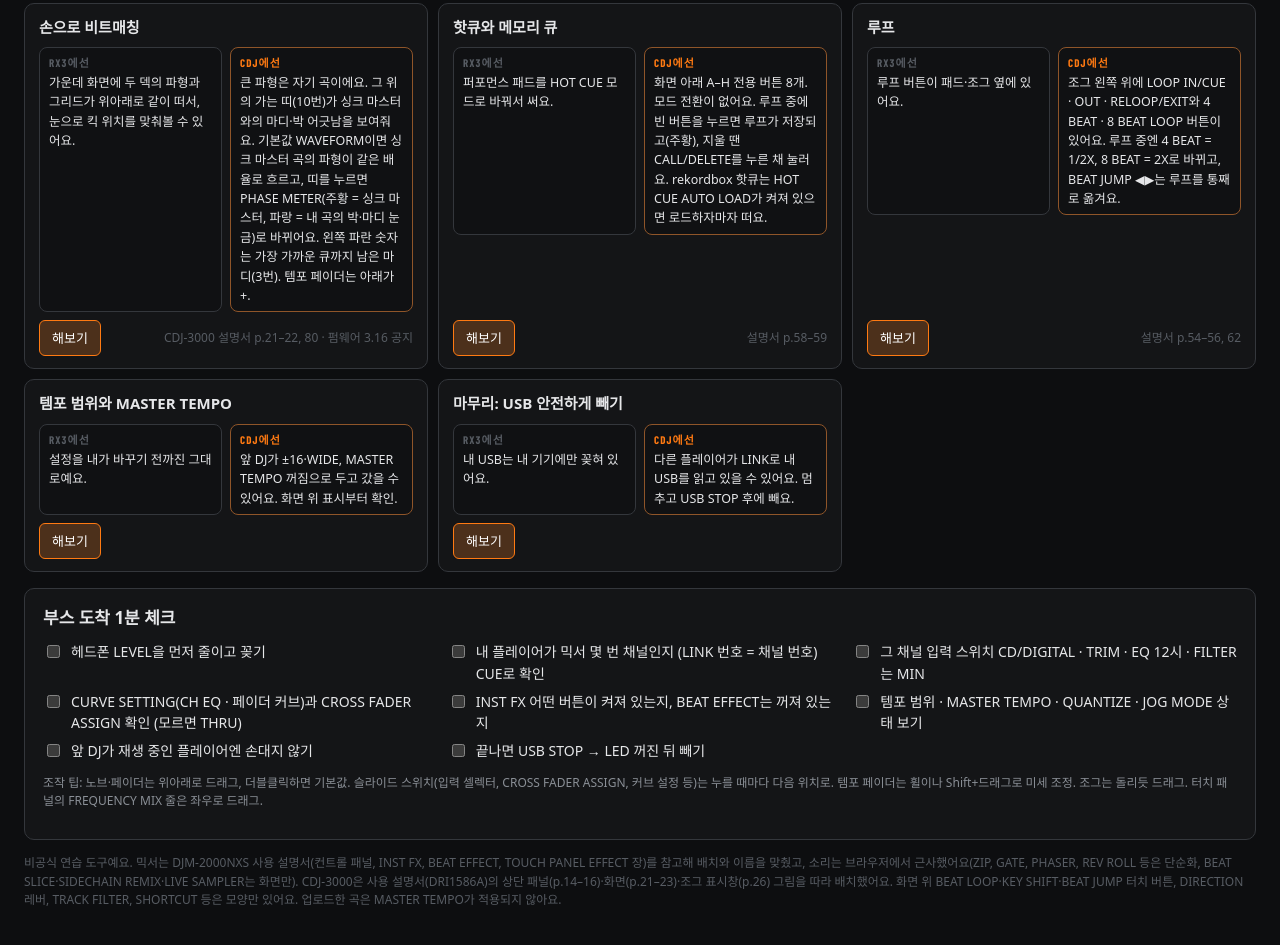
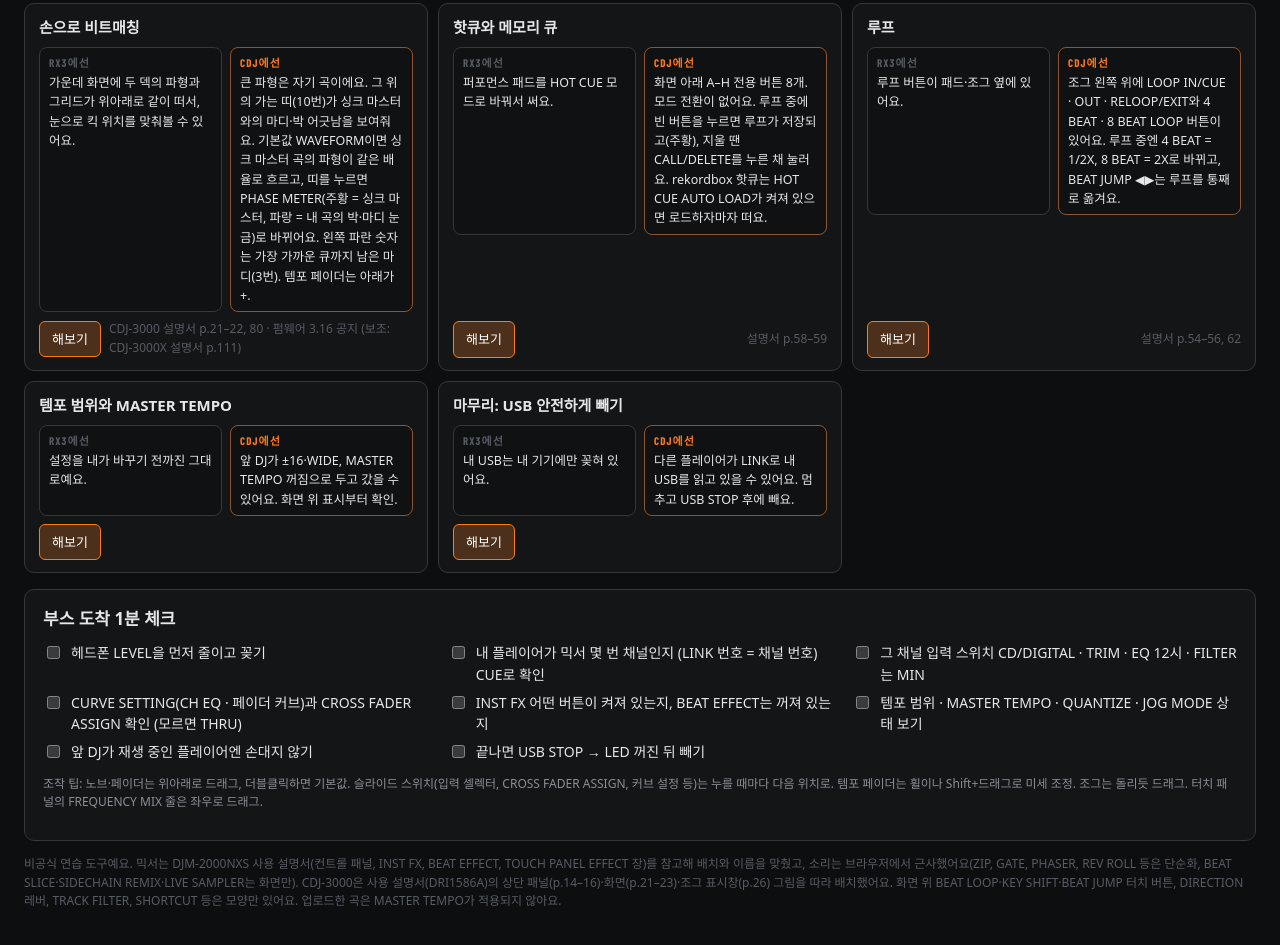
Before and after one commit to y2kjang-sudo/cdj-booth-sim, a plain HTML site: page index.html in a window 1280 px wide. Shown: the part 2744-3689 px from the top of the page. Drawn offline with nearby package versions, Linux system fonts and the light colour scheme; a web font is replaced by a local one.

Commit message:
Tools: keep the CDJ-3000X manual as a secondary source
The CDJ-3000 stays the standard. The CDJ-3000X manual is cited again,
marked as secondary, for the wording the CDJ-3000 manual lacks: p. 111
describes the setting as "phase meter or enlarged waveform".
Behaviour is unchanged.

Co-Authored-By: Claude Opus 5.5 <noreply@anthropic.com>

```diff
--- a/index.html
+++ b/index.html
@@ -866,6 +866,7 @@ const fmtBeats=b=>b>=1?String(Math.round(b)):'1/'+Math.round(1/b);
 /* Standard: CDJ-3000 (manual DRI1586A). Item 10 "Waveform/phase meter" shows the deviation from the sync master and
    switches between a waveform and a phase meter on touch (p.22); SHORTCUT setting WAVEFORM is the factory setting (p.80).
    CDJ-3000 firmware 3.16 lists a fix for "Master Player Waveform display issues", i.e. the waveform shown is the master player's.
+   Secondary (CDJ-3000X manual DRI1957, p.111): the setting chooses "phase meter or enlarged waveform".
    WAVEFORM: the sync master's waveform in the slot, at this deck's zoom. PHASE METER: the two-line ruler of the p.21 figure. */
 function drawRef(d,cv){
   if((d.refMode||'wave')!=='wave')return drawPhaseMeter(d,cv);
@@ -1515,7 +1516,7 @@ const MISSIONS=[
    {text:`<b>${P3}</b>의 BEAT SYNC 켜기 → 화면 BPM이 같아지는지 보기`,hint:[H(2,'sync')],check:()=>D(2).sync},
    {text:`<b>${P3}</b> 재생 → 박자가 자동으로 맞아요`,hint:[H(2,'play')],check:()=>D(2).playing&&D(2).sync},
    {text:'CH3 <b>채널 페이더</b>를 올려 겹쳐 듣기',hint:[MC('fader:3')],check:()=>S.mx.fader[3]>.6}]},
- {grp:'booth',title:'손으로 비트매칭',tag:'BEATMATCH',rx:'가운데 화면에 두 덱의 파형과 그리드가 위아래로 같이 떠서, 눈으로 킥 위치를 맞춰볼 수 있어요.',djm:'큰 파형은 자기 곡이에요. 그 위의 가는 띠(10번)가 싱크 마스터와의 마디·박 어긋남을 보여줘요. 기본값 WAVEFORM이면 싱크 마스터 곡의 파형이 같은 배율로 흐르고, 띠를 누르면 PHASE METER(주황 = 싱크 마스터, 파랑 = 내 곡의 박·마디 눈금)로 바뀌어요. 왼쪽 파란 숫자는 가장 가까운 큐까지 남은 마디(3번). 템포 페이더는 아래가 +.',src:'CDJ-3000 설명서 p.21–22, 80 · 펌웨어 3.16 공지',setup(){play(1,3,32,1,true);S.master=1;play(2,4,0,1);S.mx.fader[2]=.8;S.mx.hpmix=-1;},steps:[
+ {grp:'booth',title:'손으로 비트매칭',tag:'BEATMATCH',rx:'가운데 화면에 두 덱의 파형과 그리드가 위아래로 같이 떠서, 눈으로 킥 위치를 맞춰볼 수 있어요.',djm:'큰 파형은 자기 곡이에요. 그 위의 가는 띠(10번)가 싱크 마스터와의 마디·박 어긋남을 보여줘요. 기본값 WAVEFORM이면 싱크 마스터 곡의 파형이 같은 배율로 흐르고, 띠를 누르면 PHASE METER(주황 = 싱크 마스터, 파랑 = 내 곡의 박·마디 눈금)로 바뀌어요. 왼쪽 파란 숫자는 가장 가까운 큐까지 남은 마디(3번). 템포 페이더는 아래가 +.',src:'CDJ-3000 설명서 p.21–22, 80 · 펌웨어 3.16 공지 (보조: CDJ-3000X 설명서 p.111)',setup(){play(1,3,32,1,true);S.master=1;play(2,4,0,1);S.mx.fader[2]=.8;S.mx.hpmix=-1;},steps:[
    {text:'연습기 출력을 <b>헤드폰</b>으로, 믹서 <b>CH3 CUE</b> 켜기',hint:[MA('monitor','hp'),MH('mxcue',3)],check:()=>S.mx.monitor==='hp'&&S.mx.cue[3]},
    {text:`<b>${P3}</b> 재생`,hint:[H(2,'play')],check:()=>D(2).playing},
    {text:`${P3} <b>템포 페이더</b>로 BPM을 ${P2}와 ±0.10 이내로`,hint:['[data-ctl="tempo:2"]'],check:()=>D(2).track&&Math.abs(bpmOf(D(2))-bpmOf(D(1)))<.1},
```
Also changed, not shown: 1 other file.
